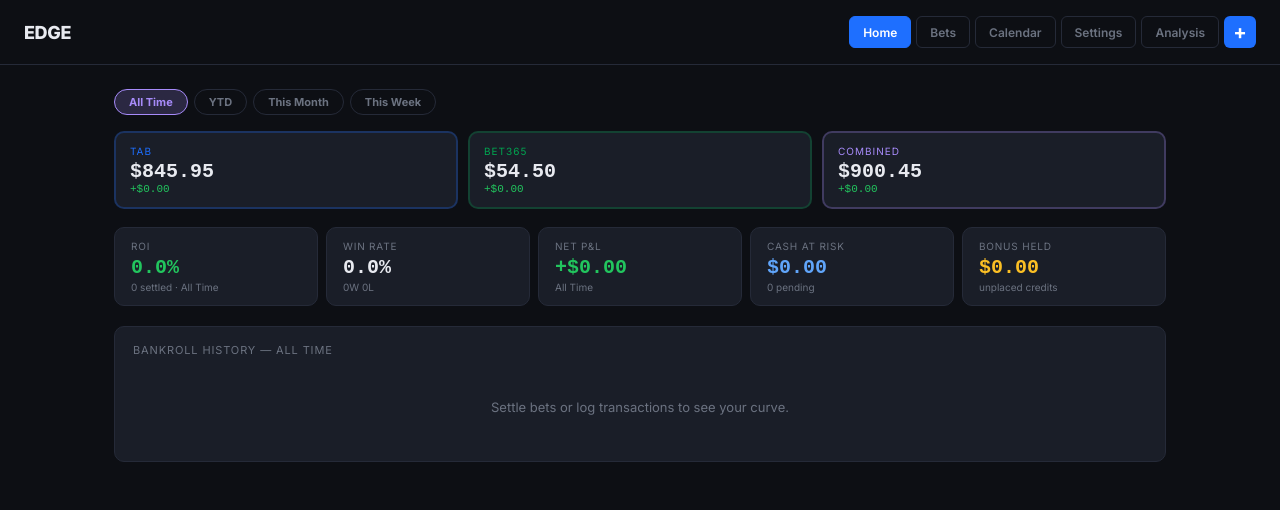
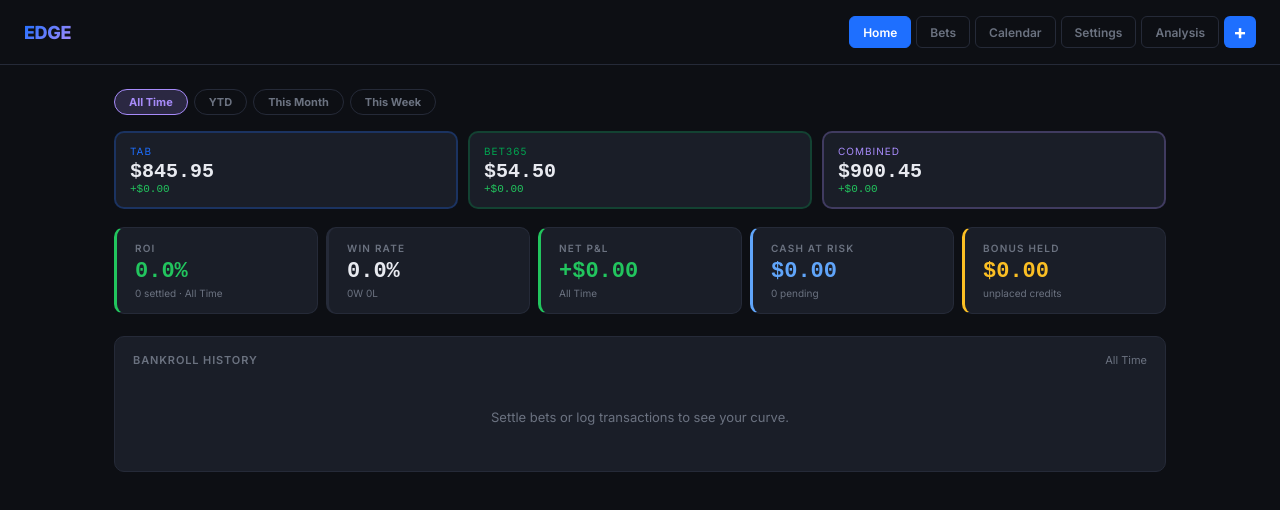
Before and after one commit to kfideliss/betting-tracker, a React (Vite) app: page / in a window 1280 px wide. Shown: the top 510 px of the page. Built offline with nearby package versions, Linux system fonts and the light colour scheme.

Commit message:
visual overhaul - charts, stat cards, breakdowns

```diff
--- a/src/App.jsx
+++ b/src/App.jsx
@@ -1,5 +1,5 @@
 import { useState, useEffect, useCallback } from "react";
-import { LineChart, Line, XAxis, YAxis, Tooltip, ResponsiveContainer, ReferenceLine, BarChart, Bar, ScatterChart, Scatter, ZAxis, Legend } from "recharts";
+import { LineChart, Line, XAxis, YAxis, Tooltip, ResponsiveContainer, ReferenceLine, BarChart, Bar, ScatterChart, Scatter, ZAxis, Legend, ComposedChart, Area } from "recharts";
 import { lsGet, lsSet, exportAllData, importAllData } from "./storage";
 import { useAuth, LoginScreen } from "./auth";
 
@@ -56,10 +56,10 @@ function settleDate(b){ return b.settledDate||b.date; }
 
 function StatCard({label,value,sub,color}){
   return(
-    <div style={{background:C.card,border:`1px solid ${C.border}`,borderRadius:10,padding:"12px 16px"}}>
-      <div style={{color:C.muted,fontSize:10,letterSpacing:"0.08em",textTransform:"uppercase",marginBottom:4}}>{label}</div>
-      <div style={{color:color||C.text,fontSize:20,fontWeight:700,fontFamily:"monospace"}}>{value}</div>
-      {sub&&<div style={{color:C.muted,fontSize:10,marginTop:2}}>{sub}</div>}
+    <div style={{background:C.card,border:`1px solid ${C.border}`,borderLeft:`3px solid ${color||C.border}`,borderRadius:10,padding:"14px 18px",marginBottom:2}}>
+      <div style={{color:C.muted,fontSize:10,letterSpacing:"0.12em",fontWeight:600,textTransform:"uppercase",marginBottom:5}}>{label}</div>
+      <div style={{color:color||C.text,fontSize:22,fontWeight:800,fontFamily:"monospace"}}>{value}</div>
+      {sub&&<div style={{color:C.muted,fontSize:10,marginTop:3}}>{sub}</div>}
     </div>
   );
 }
@@ -428,7 +428,7 @@ export default function App(){
 
       <div style={{borderBottom:`1px solid ${C.border}`,padding:isMobile?"12px 14px":"16px 24px"}}>
         <div style={{display:"flex",alignItems:"center",justifyContent:"space-between",flexWrap:"wrap",gap:10}}>
-          <span style={{fontWeight:800,fontSize:18,letterSpacing:"-0.02em"}}>EDGE</span>
+          <span style={{fontWeight:800,fontSize:18,letterSpacing:"-0.02em",background:"linear-gradient(135deg, #1e6fff, #a78bfa)",WebkitBackgroundClip:"text",WebkitTextFillColor:"transparent"}}>EDGE</span>
           <div style={{display:"flex",gap:5,flexWrap:"wrap"}}>
             {[["dashboard","Home"],["log","Bets"],["calendar","Calendar"],["accounts","Settings"],["analysis","Analysis"]].map(([k,label])=>(
               <button key={k} onClick={()=>setTab(k)} style={{background:tab===k?C.accent:"transparent",color:tab===k?"#fff":C.muted,border:`1px solid ${tab===k?C.accent:C.border}`,borderRadius:6,padding:isMobile?"7px 10px":"6px 13px",fontSize:12,fontWeight:600,cursor:"pointer"}}>{label}</button>
@@ -493,46 +493,61 @@ export default function App(){
             </div>
 
             <div style={{background:C.card,border:`1px solid ${C.border}`,borderRadius:10,padding:"16px 18px",marginBottom:16}}>
-              <div style={{color:C.muted,fontSize:11,letterSpacing:"0.08em",textTransform:"uppercase",marginBottom:12}}>Bankroll History — {timeFilter}</div>
+              <div style={{display:"flex",alignItems:"center",justifyContent:"space-between",marginBottom:12}}>
+                <div style={{color:C.muted,fontSize:11,letterSpacing:"0.08em",textTransform:"uppercase",fontWeight:600}}>Bankroll History</div>
+                <div style={{color:C.muted,fontSize:11}}>{timeFilter}</div>
+              </div>
               {bankrollSeries.points.length>1?(
                 <ResponsiveContainer width="100%" height={210}>
-                  <LineChart data={bankrollSeries.points}>
+                  <ComposedChart data={bankrollSeries.points}>
+                    <defs>
+                      <linearGradient id="combinedGrad" x1="0" y1="0" x2="0" y2="1">
+                        <stop offset="5%" stopColor={C.combined} stopOpacity={0.25}/>
+                        <stop offset="95%" stopColor={C.combined} stopOpacity={0}/>
+                      </linearGradient>
+                    </defs>
                     <XAxis dataKey="date" tick={{fill:C.muted,fontSize:10}} axisLine={false} tickLine={false}/>
-                    <YAxis tick={{fill:C.muted,fontSize:10}} axisLine={false} tickLine={false} domain={["auto","auto"]} width={50}/>
-                    <Tooltip contentStyle={{background:C.surface,border:`1px solid ${C.border}`,borderRadius:8,color:C.text,fontSize:12}} formatter={(v,name)=>[`$${v.toFixed(2)}`,name]}/>
+                    <YAxis tick={{fill:C.muted,fontSize:10}} axisLine={false} tickLine={false} domain={["auto","auto"]} width={55} tickFormatter={v=>`$${v}`}/>
+                    <Tooltip contentStyle={{background:C.surface,border:`1px solid ${C.border}`,borderRadius:8,color:C.text,fontSize:12,boxShadow:"0 8px 24px rgba(0,0,0,0.4)"}} formatter={(v,name)=>[`$${v.toFixed(2)}`,name]}/>
                     <Legend wrapperStyle={{fontSize:11}}/>
-                    <Line type="monotone" dataKey="Combined" stroke={C.combined} strokeWidth={2.5} dot={false}/>
-                    {books.map(bk=>(<Line key={bk.name} type="monotone" dataKey={bk.name} stroke={bk.color} strokeWidth={1.5} dot={false}/>))}
-                  </LineChart>
+                    <Area type="monotone" dataKey="Combined" stroke={C.combined} strokeWidth={3} fill="url(#combinedGrad)" dot={false}/>
+                    {books.map(bk=>(<Line key={bk.name} type="monotone" dataKey={bk.name} stroke={bk.color} strokeWidth={1.5} strokeDasharray="4 2" dot={false}/>))}
+                  </ComposedChart>
                 </ResponsiveContainer>
               ):<div style={{color:C.muted,fontSize:13,textAlign:"center",padding:"30px 0"}}>Settle bets or log transactions to see your curve.</div>}
               {bankrollSeries.txnMarkers.length>0&&(
-                <div style={{color:C.muted,fontSize:10,marginTop:6}}>
-                  {bankrollSeries.txnMarkers.map((m,i)=><span key={i} style={{marginRight:10}}>{m.kind==="deposit"?"▲":"▼"} {m.date} {m.kind}</span>)}
+                <div style={{display:"flex",flexWrap:"wrap",gap:8,marginTop:8}}>
+                  {bankrollSeries.txnMarkers.map((m,i)=><span key={i} style={{color:m.kind==="deposit"?C.win:C.loss,fontSize:11}}>{m.kind==="deposit"?"▲":"▼"} {m.date}</span>)}
                 </div>
               )}
             </div>
 
             <div style={{display:"grid",gridTemplateColumns:isMobile?"1fr":"1fr 1fr",gap:14}}>
-              {marketBreakdown.length>0&&(
+              {marketBreakdown.length>0&&(()=>{const maxAbs=Math.max(...marketBreakdown.map(m=>Math.abs(m.pl)),1);return(
                 <div style={{background:C.card,border:`1px solid ${C.border}`,borderRadius:10,padding:"16px 18px"}}>
                   <div style={{color:C.muted,fontSize:11,letterSpacing:"0.08em",textTransform:"uppercase",marginBottom:12}}>By Market</div>
                   {marketBreakdown.map(m=>(
-                    <div key={m.market} style={{display:"flex",justifyContent:"space-between",alignItems:"center",padding:"8px 0",borderTop:`1px solid ${C.border}`}}>
+                    <div key={m.market} style={{borderTop:`1px solid ${C.border}`,paddingTop:8,paddingBottom:4}}>
+                      <div style={{display:"flex",justifyContent:"space-between",alignItems:"center",marginBottom:5}}>
                         <div style={{fontSize:13,fontWeight:600}}>{m.market} <span style={{color:C.muted,fontSize:10}}>({m.count})</span></div>
                         <div style={{display:"flex",gap:14,fontFamily:"monospace",fontSize:12}}>
                           <span style={{color:m.roi>=0?C.win:C.loss}}>{m.roi.toFixed(0)}% ROI</span>
                           <span style={{color:m.pl>=0?C.win:C.loss}}>{fmt(m.pl)}</span>
                         </div>
                       </div>
+                      <div style={{height:3,borderRadius:2,background:C.border,overflow:"hidden"}}>
+                        <div style={{height:"100%",width:`${(Math.abs(m.pl)/maxAbs)*100}%`,background:m.pl>=0?C.win:C.loss,borderRadius:2}}/>
+                      </div>
+                    </div>
                   ))}
                 </div>
-              )}
-              {sportBreakdown.length>0&&(
+              );})()}
+              {sportBreakdown.length>0&&(()=>{const maxAbs=Math.max(...sportBreakdown.map(s=>Math.abs(s.pl)),1);return(
                 <div style={{background:C.card,border:`1px solid ${C.border}`,borderRadius:10,padding:"16px 18px"}}>
                   <div style={{color:C.muted,fontSize:11,letterSpacing:"0.08em",textTransform:"uppercase",marginBottom:12}}>By Sport</div>
                   {sportBreakdown.map(s=>(
-                    <div key={s.sport} style={{display:"flex",justifyContent:"space-between",alignItems:"center",padding:"8px 0",borderTop:`1px solid ${C.border}`}}>
+                    <div key={s.sport} style={{borderTop:`1px solid ${C.border}`,paddingTop:8,paddingBottom:4}}>
+                      <div style={{display:"flex",justifyContent:"space-between",alignItems:"center",marginBottom:5}}>
                         <div style={{fontSize:13,fontWeight:600}}>{s.sport} <span style={{color:C.muted,fontSize:10}}>({s.count})</span></div>
                         <div style={{display:"flex",gap:14,fontFamily:"monospace",fontSize:12}}>
                           <span style={{color:C.muted}}>{s.strike.toFixed(0)}% SR</span>
@@ -540,9 +555,13 @@ export default function App(){
                           <span style={{color:s.pl>=0?C.win:C.loss}}>{fmt(s.pl)}</span>
                         </div>
                       </div>
+                      <div style={{height:3,borderRadius:2,background:C.border,overflow:"hidden"}}>
+                        <div style={{height:"100%",width:`${(Math.abs(s.pl)/maxAbs)*100}%`,background:s.pl>=0?C.win:C.loss,borderRadius:2}}/>
+                      </div>
+                    </div>
                   ))}
                 </div>
-              )}
+              );})()}
             </div>
           </div>
         )}
@@ -825,13 +844,13 @@ export default function App(){
             <div style={{fontSize:16,fontWeight:700,marginBottom:16}}>Performance Analysis</div>
             <div style={{display:"grid",gridTemplateColumns:isMobile?"1fr":"1fr 1fr",gap:12,marginBottom:20}}>
               {bookStats.map(bs=>(
-                <div key={bs.name} style={{background:C.card,border:`1px solid ${C.border}`,borderRadius:10,padding:"14px 18px"}}>
+                <div key={bs.name} style={{background:C.card,border:`1px solid ${C.border}`,borderTop:`3px solid ${bs.color}`,borderRadius:10,padding:"14px 18px"}}>
                   <div style={{color:bs.color,fontSize:11,letterSpacing:"0.1em",textTransform:"uppercase",marginBottom:10}}>{bs.name}</div>
                   <div style={{display:"grid",gridTemplateColumns:"1fr 1fr",gap:8}}>
-                    <div><div style={{color:C.muted,fontSize:10}}>Balance</div><div style={{fontFamily:"monospace",fontSize:15,fontWeight:700}}>${bs.balance.toFixed(2)}</div></div>
-                    <div><div style={{color:C.muted,fontSize:10}}>P&L</div><div style={{fontFamily:"monospace",fontSize:15,fontWeight:700,color:bs.pl>=0?C.win:C.loss}}>{fmt(bs.pl)}</div></div>
-                    <div><div style={{color:C.muted,fontSize:10}}>ROI</div><div style={{fontFamily:"monospace",fontSize:13,color:bs.roi>=0?C.win:C.loss}}>{bs.roi.toFixed(1)}%</div></div>
-                    <div><div style={{color:C.muted,fontSize:10}}>Settled</div><div style={{fontFamily:"monospace",fontSize:13}}>{bs.count}</div></div>
+                    <div><div style={{color:C.muted,fontSize:10,marginBottom:2}}>Balance</div><div style={{fontFamily:"monospace",fontSize:16,fontWeight:800}}>${bs.balance.toFixed(2)}</div></div>
+                    <div><div style={{color:C.muted,fontSize:10,marginBottom:2}}>P&L</div><div style={{fontFamily:"monospace",fontSize:16,fontWeight:800,color:bs.pl>=0?C.win:C.loss}}>{fmt(bs.pl)}</div></div>
+                    <div><div style={{color:C.muted,fontSize:10,marginBottom:2}}>ROI</div><div style={{fontFamily:"monospace",fontSize:13,color:bs.roi>=0?C.win:C.loss}}>{bs.roi.toFixed(1)}%</div></div>
+                    <div><div style={{color:C.muted,fontSize:10,marginBottom:2}}>Settled</div><div style={{fontFamily:"monospace",fontSize:13}}>{bs.count}</div></div>
                   </div>
                 </div>
               ))}
```
Lines whose indentation alone changed are shown as unchanged.
